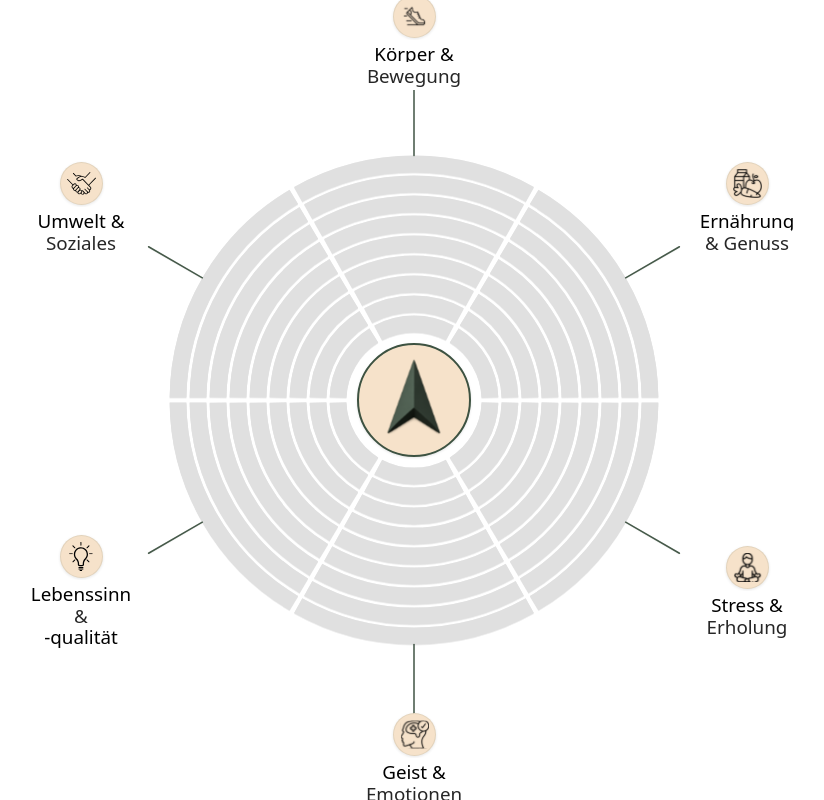
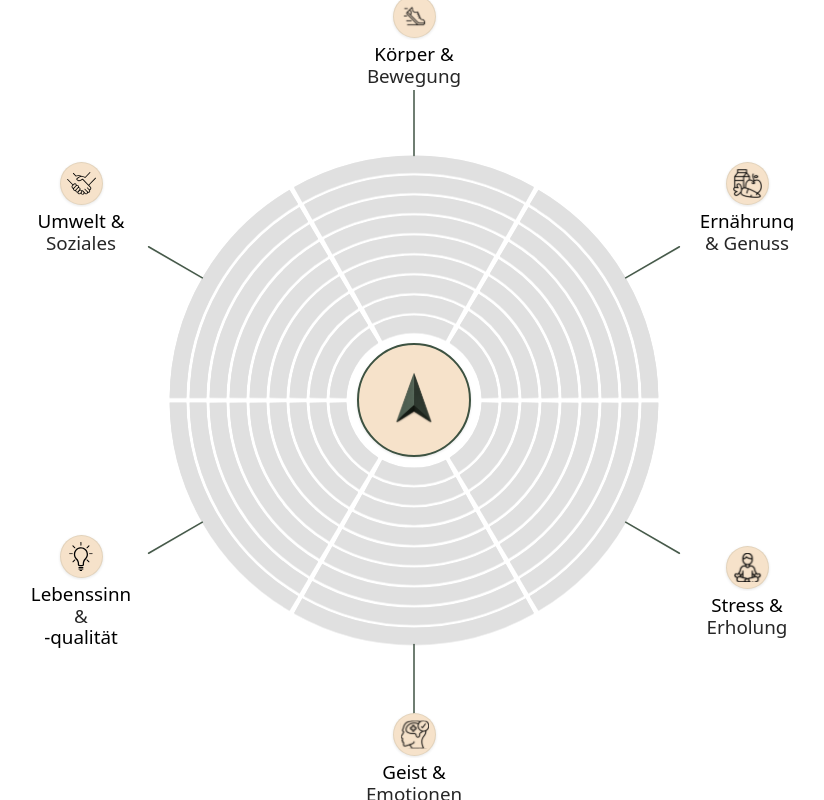
Before and after one commit to shams3049/vigilant-guacamole, a React (Vite) app: page / in a window 1280 px wide. Shown: the whole page, without its empty margins (226-1050 px from the left). Built offline with nearby package versions, Linux system fonts and the light colour scheme.

Commit message:
feat: Enhance query parameter parsing with alias support and improve icon sizing in radar chart

```diff
--- a/src/App.tsx
+++ b/src/App.tsx
@@ -11,12 +11,31 @@ const SECTION_KEYS = [
   "umwelt_soziales",       // Umwelt & Soziales (10 o'clock)
 ];
 
+// Accept common alias keys from legacy/variant links
+const PARAM_ALIASES: Record<string, string[]> = {
+  geist_emotionen: ["geist_emotion"],
+};
+
 // Parse values for each category from the query string. If a value is missing
 // or invalid it falls back to `2` so the chart always has reasonable data.
 function parseStrengths(): number[] {
   const params = new URLSearchParams(window.location.search);
-  return SECTION_KEYS.map(key => {
-    const val = Number(params.get(key));
+  return SECTION_KEYS.map((key) => {
+    // Try the canonical key first
+    let raw = params.get(key);
+    // Fall back to any alias keys if needed
+    if (raw === null && PARAM_ALIASES[key]) {
+      for (const alt of PARAM_ALIASES[key]) {
+        const v = params.get(alt);
+        if (v !== null) {
+          raw = v;
+          break;
+        }
+      }
+    }
+
+    const val = Number(raw);
+    // Default to 2 if missing/invalid, clamp to [0,9]
     return isNaN(val) ? 2 : Math.max(0, Math.min(9, val));
   });
 }
--- a/src/components/ResponsiveRadarChart.tsx
+++ b/src/components/ResponsiveRadarChart.tsx
@@ -227,15 +227,19 @@ export default function ResponsiveRadarChart({ values }: { values: number[] }) {
               filter="url(#pointerShadow)"
             >
               {(() => {
-                // Size at 1.5x, image centered around the origin so its vertical center aligns with the chart center.
-                const baseHeight = Math.max(config.centerRadius * 1.65, 44);
-                const height = baseHeight * 1.5; // 1.5x
-                const width = (32 / 48) * height; // maintain aspect ratio from viewBox (32x48)
-                // Fine-tune offsets if needed.
-                const offsetX = 0;
-                const offsetY = 0;
-                const x = -width / 2 + offsetX;
-                const y = -height / 2 + offsetY; // vertical center at origin
+                // Ensure the icon fully fits inside the center circle with ~1% margin to the border.
+                // We inscribe the icon's axis-aligned bounding box into a circle of radius (centerRadius * 0.99).
+                const marginRatio = 0.01; // 1% space to the border
+                const innerRadius = Math.max(0, config.centerRadius * (1 - marginRatio));
+                const aspect = 32 / 48; // width/height from SVG viewBox
+                // For a rectangle centered at origin, half-diagonal must be <= innerRadius.
+                // halfDiag = 0.5 * sqrt(w^2 + h^2) with w = aspect * h
+                // => h <= 2*innerRadius / sqrt(aspect^2 + 1)
+                const height = (2 * innerRadius) / Math.sqrt(aspect * aspect + 1);
+                const width = aspect * height;
+                // Center the image at the origin so it remains inside the middle circle while rotating
+                const x = -width / 2;
+                const y = -height / 2;
                 return (
                   <image
                     href="/assets/naviationicon.svg"
```
